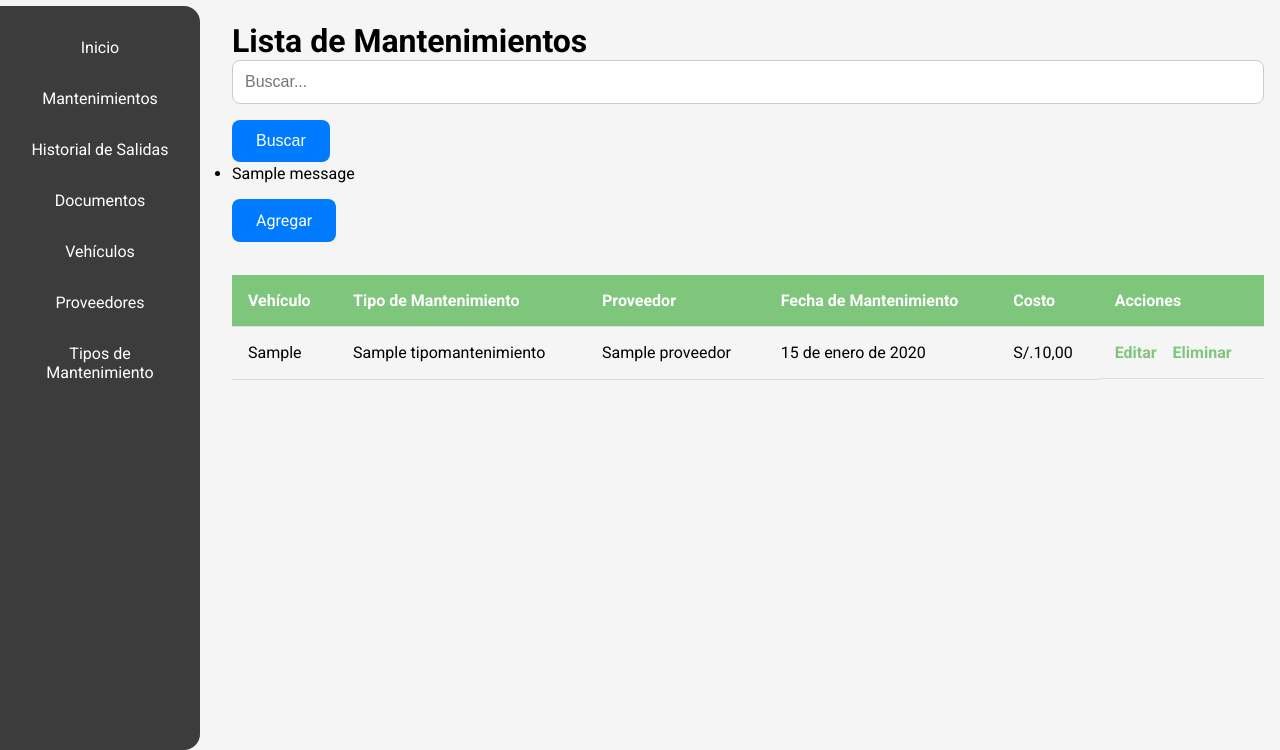
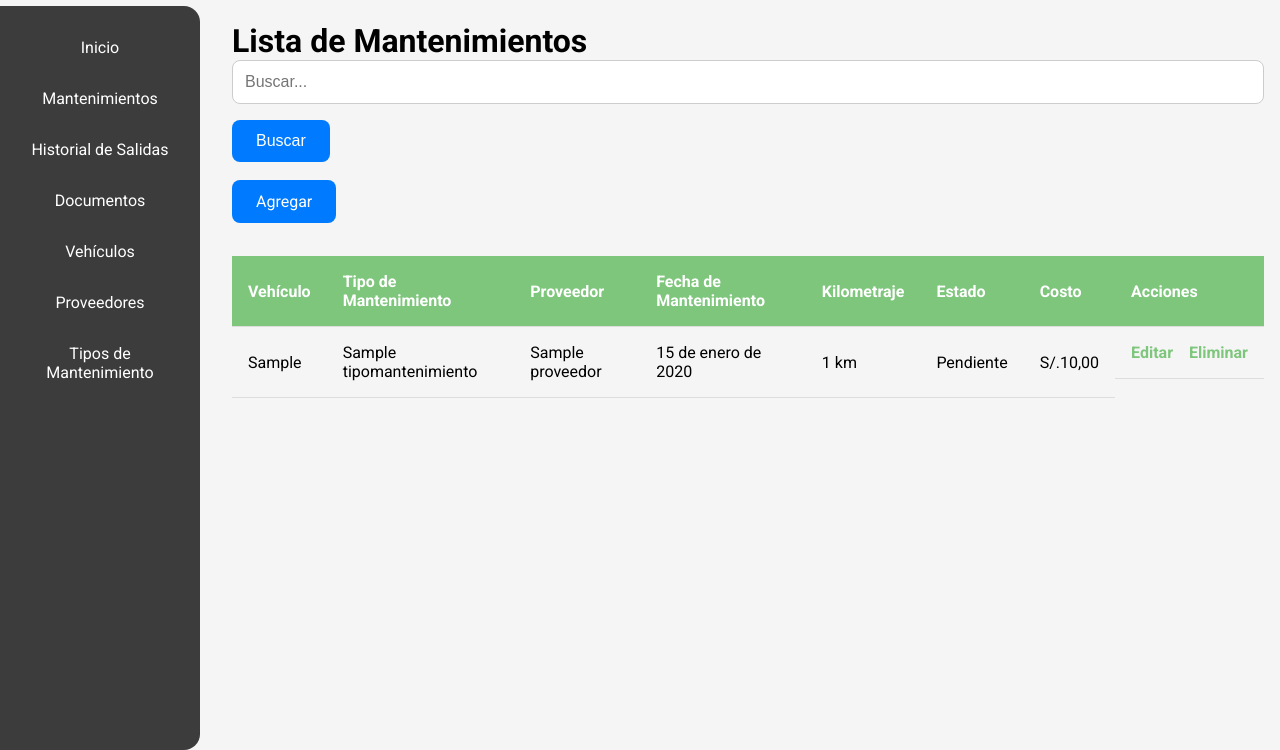
Before and after one commit to lal04/Sermin, a Django app: page /control-mantenimiento/mantenimientos/ in a window 1280 px wide. Shown: the part 50-800 px from the top of the page. Run offline with Django 4.2, Linux system fonts and the light colour scheme; a user stored in the database is signed in; tables that the repository leaves empty hold one stand-in row (values such as "Sample post"); one stand-in notice (Sample message) is shown; some web fonts are replaced.

Commit message:
Solucion de  bug de informacion emergente

```diff
--- a/controlMantenimiento/models.py
+++ b/controlMantenimiento/models.py
@@ -28,7 +28,6 @@ class HistorialKilometraje(models.Model):
 class TipoMantenimiento(models.Model):
     nombre = models.CharField(max_length=100)
     kilometraje_promedio=models.IntegerField(default=5000)
-    kilometraje_promedio=models.IntegerField(default=5000)
     descripcion = models.TextField(blank=True, null=True)
     def __str__(self):
         return self.nombre
@@ -42,6 +41,11 @@ class Proveedor(models.Model):
         return self.nombre
 
 class Mantenimiento(models.Model):
+    ESTADOS_CHOICES=(
+        ('Pendiente','Pendiente' ),
+        ('Atendido','Atendido' ),
+    )
+
     proveedor=models.ForeignKey(Proveedor, on_delete=models.CASCADE, null=True) ###el null solo fue para poder crear la migracion
     vehiculo = models.ForeignKey(Vehiculo, on_delete=models.CASCADE)
     tipo_mantenimiento = models.ForeignKey(TipoMantenimiento, on_delete=models.CASCADE)
@@ -49,6 +53,7 @@ class Mantenimiento(models.Model):
     kilometraje=models.IntegerField(null=True)
     kilometraje_proximo_mantenimiento=models.IntegerField(null=True, blank=True, default=0)
     costo = models.DecimalField(max_digits=10, decimal_places=2)
+    estado=models.CharField(choices=ESTADOS_CHOICES, default='Pendiente', max_length=15)
     descripcion = models.TextField(blank=True, null=True)
 
     def save(self,*args, **kwargs):
@@ -76,12 +81,17 @@ class Documento(models.Model):
 
         # Agrega más tipos de documentos según sea necesario
     ]
+    ESTADOS_CHOICES=(
+        ('Pendiente','Pendiente' ),
+        ('Tramitado','Tramitado' ),
+    )
     tipo_documento = models.CharField(max_length=50, choices=TIPO_DOCUMENTO_CHOICES, verbose_name='tipo de documento')
 
     vehiculo = models.ForeignKey(Vehiculo, on_delete=models.CASCADE, blank=True, null=True)
     usuario = models.ForeignKey(User, on_delete=models.CASCADE, blank=True, null=True)
     fecha_emision = models.DateField(default=now,verbose_name='fecha de emision')
     fecha_expiracion = models.DateField(verbose_name='fecha de expiracion')
+    estado=models.CharField(choices=ESTADOS_CHOICES, default='Pendiente', max_length=15)
 
     def __str__(self):
         return f"{self.get_tipo_documento_display()} - {self.fecha_emision}"
--- a/controlMantenimiento/templates/controlMantenimiento/mantenimiento_list.html
+++ b/controlMantenimiento/templates/controlMantenimiento/mantenimiento_list.html
@@ -18,6 +18,8 @@ Lista de Mantenimientos
                     <th>Tipo de Mantenimiento</th>
                     <th>Proveedor</th>
                     <th>Fecha de Mantenimiento</th>
+                    <th>Kilometraje</th>
+                    <th>Estado</th>
                     <th>Costo</th>
                     <th>Acciones</th>
                 </tr>
@@ -29,6 +31,8 @@ Lista de Mantenimientos
                     <td>{{ mantenimiento.tipo_mantenimiento }}</td>
                     <td>{{ mantenimiento.proveedor }}</td>
                     <td>{{ mantenimiento.fecha_mantenimiento }}</td>
+                    <td>{{ mantenimiento.kilometraje}} km</td>
+                    <td>{{ mantenimiento.estado}}</td>
                     <td> S/.{{ mantenimiento.costo }}</td>
                     <td class="table-actions">
                         <a href="{% url 'mantenimiento_update' mantenimiento.pk %}">Editar</a>
--- a/controlMantenimiento/views.py
+++ b/controlMantenimiento/views.py
@@ -36,10 +36,10 @@ def home(request):
 
     # Calcula el gasto total en mantenimientos del mes actual
     gasto_total_mes = Mantenimiento.objects.filter(fecha_mantenimiento__month=datetime.now().month).aggregate(total=Sum('costo'))['total']
+
     # Obtiene los documentos que están próximos a expirar en los próximos 30 días
-    documentos_proximos = Documento.objects.filter(fecha_expiracion__lte=datetime.now() + timedelta(days=30))
+    documentos_proximos = Documento.objects.filter(fecha_expiracion__lte=datetime.now() + timedelta(days=30), estado='Pendiente')
 
-    # Obtiene los mantenimientos que se acerca la fecha de proximo mantenimiento en los próximos 30 días
     # Obtener el último kilometraje de cada vehículo
     ultimos_kilometrajes = (
         HistorialKilometraje.objects.filter(vehiculo=OuterRef('vehiculo'))
@@ -52,8 +52,9 @@ def home(request):
     mantenimientos_cercanos = Mantenimiento.objects.annotate(
         kilometraje_actual=Subquery(ultimos_kilometrajes)
     ).filter(
-        kilometraje_proximo_mantenimiento__gte=F('kilometraje_actual') - 500,
+        #kilometraje_proximo_mantenimiento__gte=F('kilometraje_actual') - 500,
         kilometraje_proximo_mantenimiento__lte=F('kilometraje_actual') + 500,
+        estado='Pendiente'
     )
 
 
--- a/templates/base.html
+++ b/templates/base.html
@@ -44,21 +44,6 @@
 
       {% endif %}
 
-
-
-
-
-
-      {% if messages %}
-      <ul class="messages">
-        {% for message in messages %}
-        <li class="{{ message.tags }}">{{ message }}</li>
-        {% endfor %}
-      </ul>
-      {% endif %}
-
-
-
       <div class="container">
         {% block content %}
 
```
Also changed, not shown: controlMantenimiento/templates/controlMantenimiento/mantenimiento_detail.html (+5 -3 lines), controlMantenimiento/migrations/0007_mantenimiento_estado.py (added), controlMantenimiento/migrations/0008_alter_mantenimiento_estado.py (added), controlMantenimiento/migrations/0009_documento_estado.py (added).
